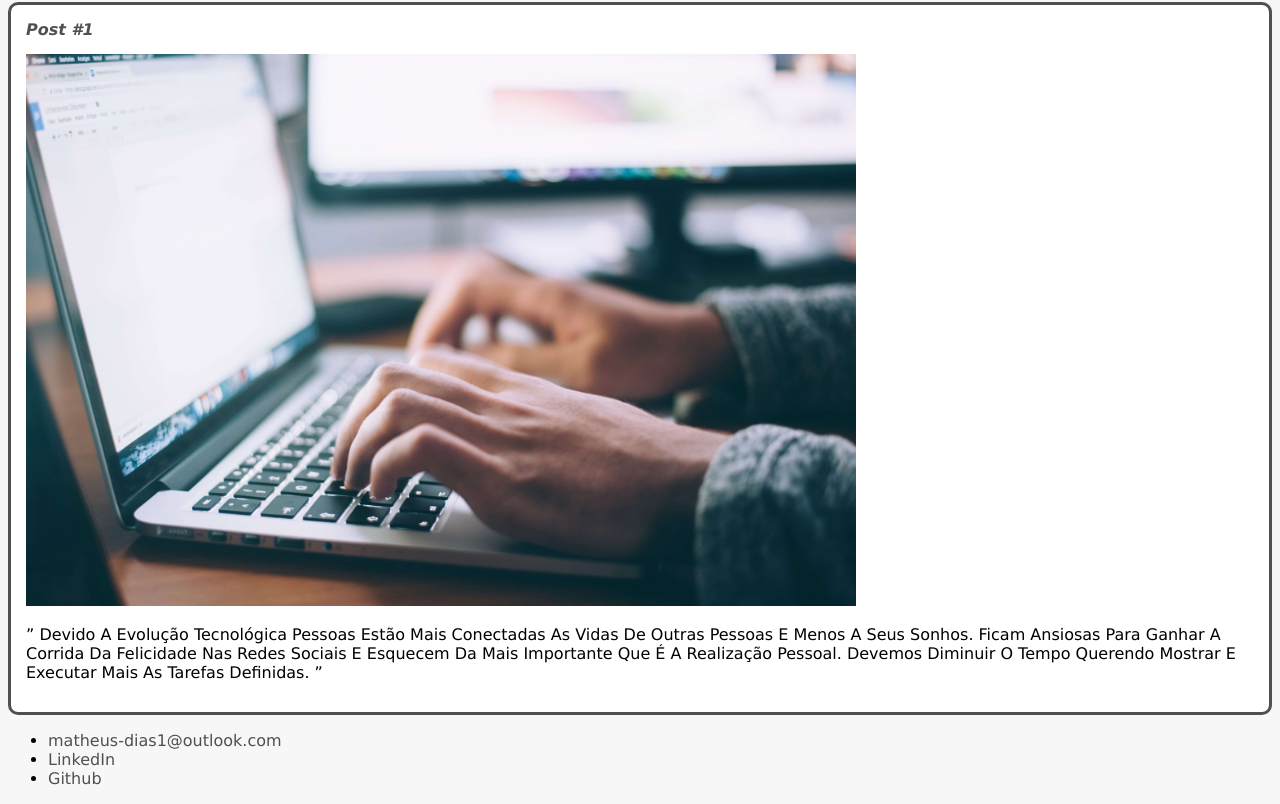
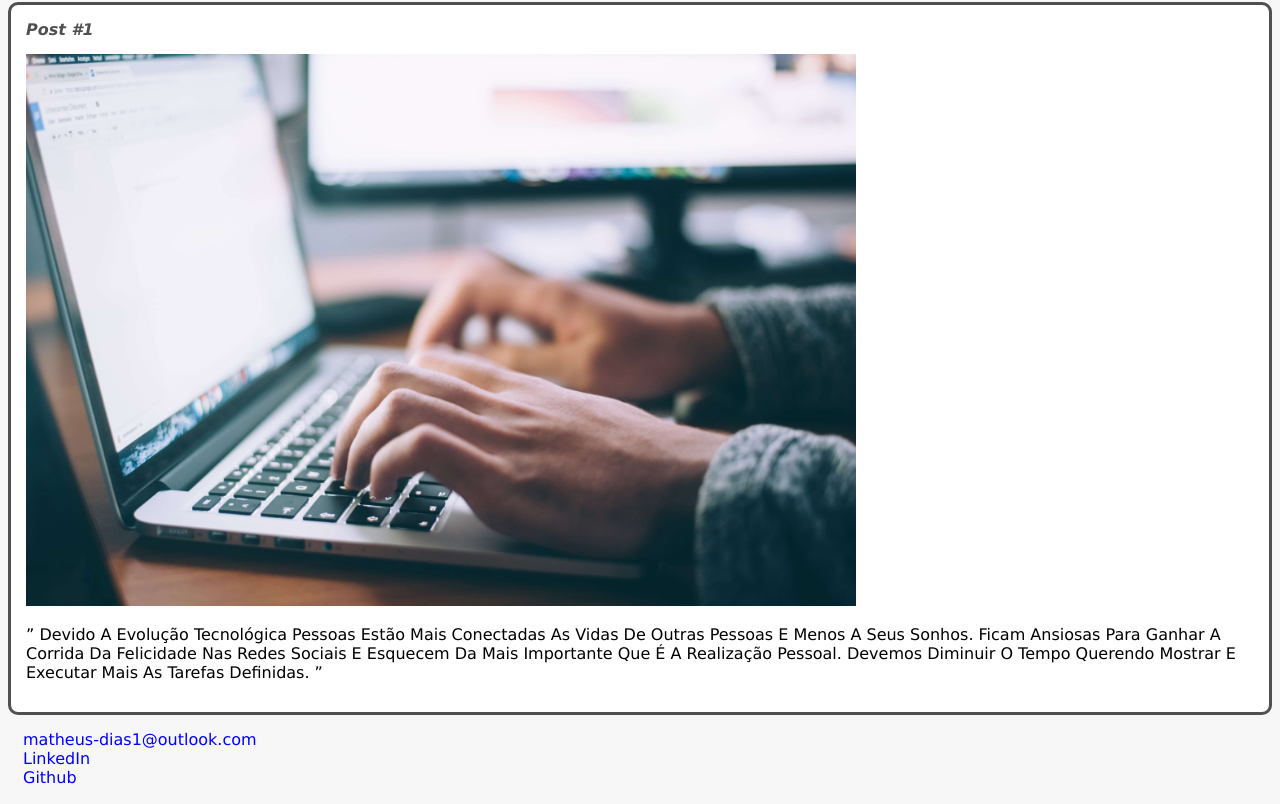
Before and after one commit to MatheusProg/curso-html5-css, a plain HTML site: page index.html in a window 1280 px wide. Shown: the part 258-1062 px from the top of the page. Drawn offline with Linux system fonts and the light colour scheme.

Commit message:
estiliza listas

```diff
--- a/index.html
+++ b/index.html
@@ -30,7 +30,7 @@
     </article>
   </section>
   <footer>
-    <ul>
+    <ul class="contacts_list">
       <li>
         <a href="mailto:matheus-dias1@outlook.com"> matheus-dias1@outlook.com</a>
       </li>
--- a/style.css
+++ b/style.css
@@ -46,3 +46,13 @@ a {
   margin-bottom: 15px;
   text-transform: capitalize;
 }
+
+.contacts_list {
+  list-style-type: none;
+  margin: 0;
+  padding-left: 15px;
+}
+
+.contacts_list li a{
+  color: blue;
+}
```
